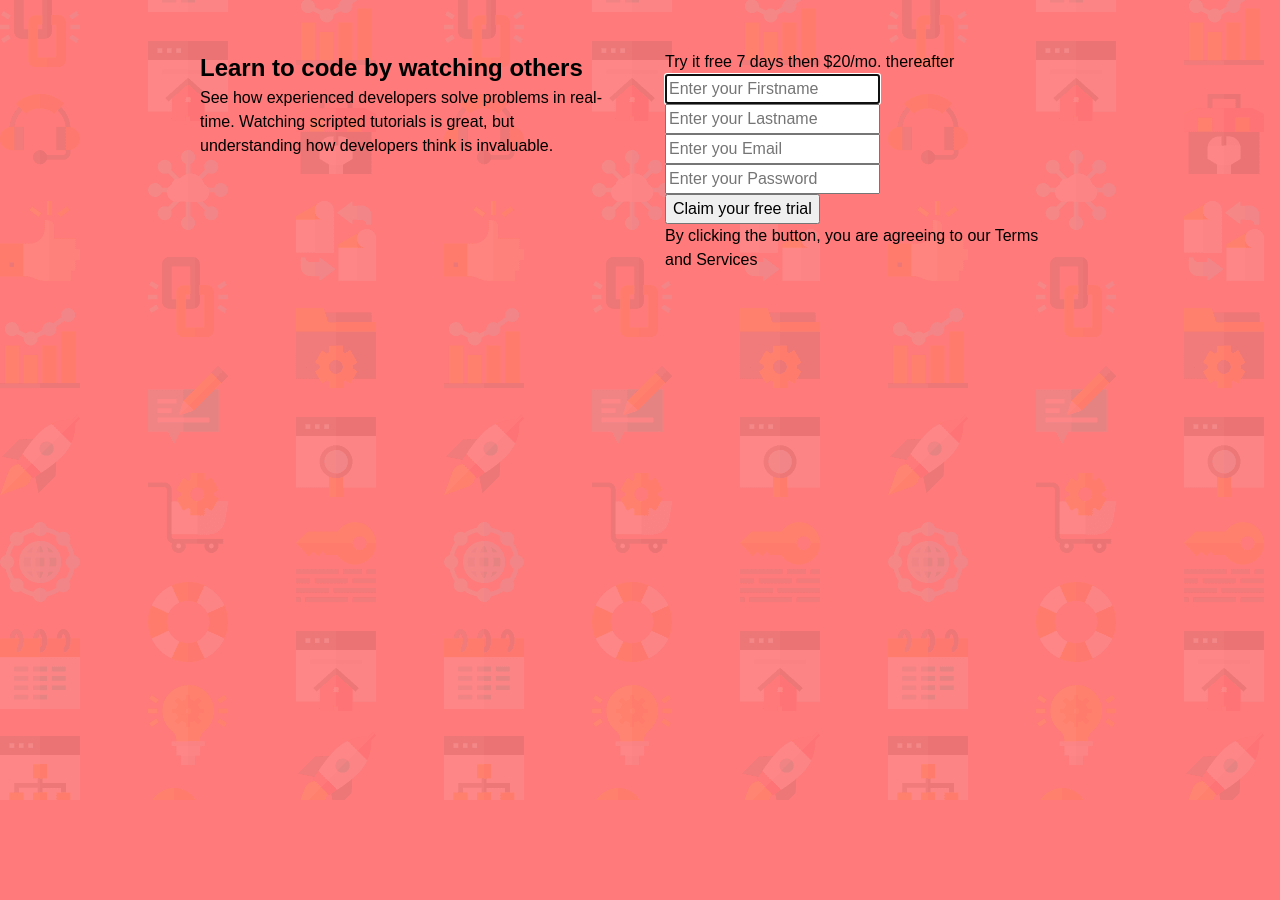
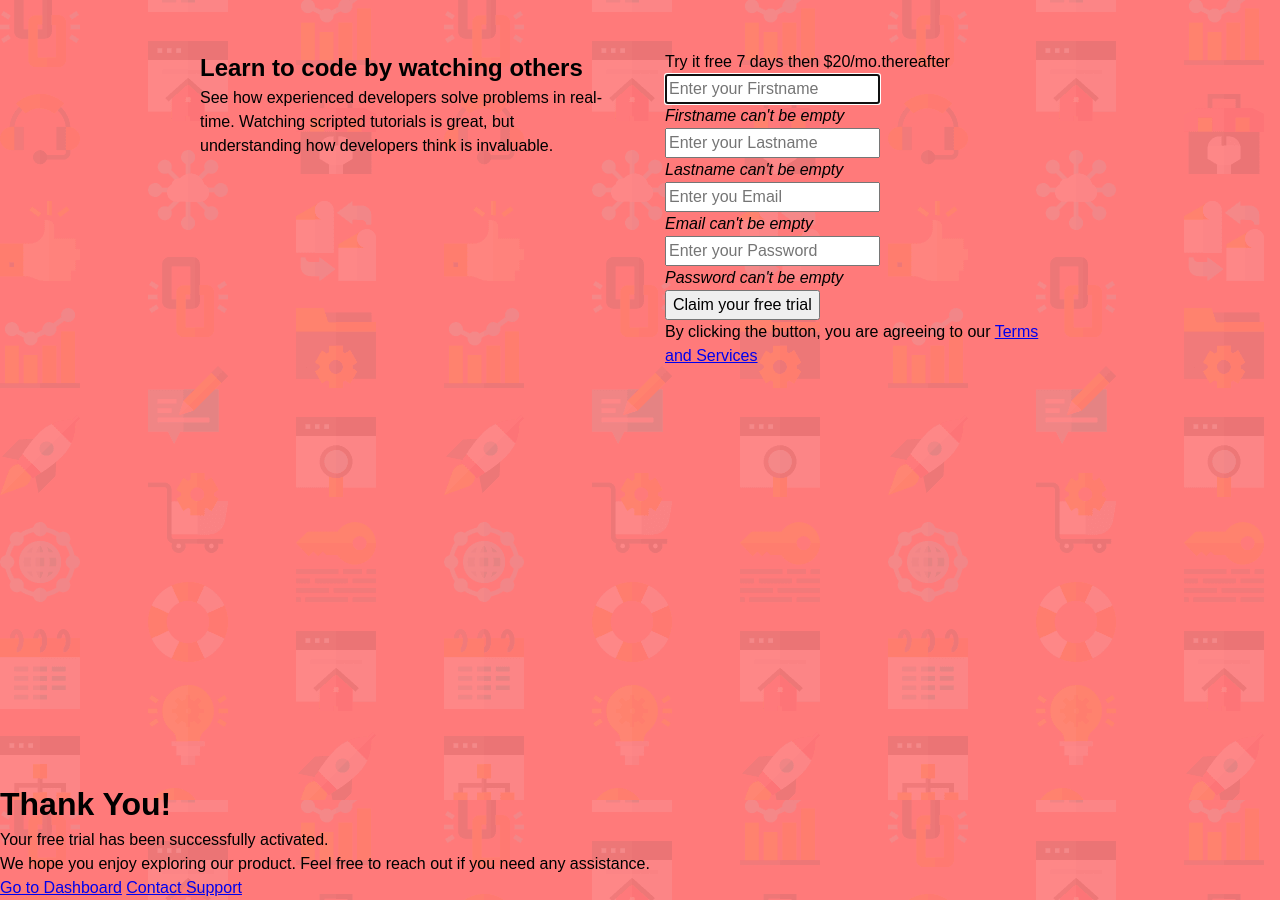
Before and after one commit to abhi-zero/intro-component-with-signup-form, a plain HTML site: page index.html in a window 1280 px wide. Before the commit the page ends 800 px from the top, so only its background shows below. Drawn offline with Linux system fonts and the light colour scheme; a web font is replaced by a local one.

Commit message:
update html and add a new component thnaks card

```diff
--- a/index.html
+++ b/index.html
@@ -9,6 +9,8 @@
       href="./images/favicon-32x32.png">
 
     <link rel="stylesheet" href="./styles/component.css">
+    <link rel="preload" href="your-font.woff2" as="font" type="font/woff2" crossorigin="anonymous">
+    <script defer src="./script/claim-trial.js"></script>
 
     <title>Frontend Mentor | Intro component with sign up form</title>
 
@@ -26,33 +28,54 @@
       </section>
       <section class="offer-form">
         <div class="offer-block">
-          Try it free 7 days then $20/mo. thereafter
+          Try it free 7 days <span class="offertext-light-color">then $20/mo.thereafter</span>
         </div>
         <form action>
 
-          <input type="text" name="firstname" id="firstname"
+          <div class="inputs">
+            <input type="text" name="firstname" id="firstname"
             autocapitalize="characters" placeholder="Enter your Firstname"
             required autofocus>
-
+          <p class="error" data-erroron="firstname"><em>Firstname can't be empty</em></p>
           <input type="text" name="lastname" id="lastname"
             autocapitalize="characters" placeholder="Enter your Lastname"
             required>
-
+          <p class="error" data-erroron="lastname"><em>Lastname can't be empty</em></p>
           <input type="email" name="email" id="email"
             placeholder="Enter you Email" required>
+
+          <p class="error" data-erroron="Email"><em>Email can't be empty</em></p>
 
           <input type="password" name="password" id="password"
             placeholder="Enter your Password">
 
+            <p class="error" data-erroron="Password"><em>Password can't be empty</em></p>
+          </div>
+
           <div class="sumbit-bottomtext">
-            <button type="submit"> Claim your free trial </button>
+            <button type="submit" class="btn btn-submit"> Claim your free trial </button>
 
             <p class="bottom-text">By clicking the button, you are agreeing to
-              our Terms and Services</p>
+              our <a href="#" target="_blank" rel="noopener noreferrer" class="terms-services">Terms and Services</a> </p>
+
           </div>
         </form>
       </section>
     </main>
 
+    <div class="thank-you-component">
+      <div class="thank-you-banner">
+        <h1 class="title">Thank You!</h1>
+        <p class="success-msg">Your free trial has been successfully activated.</p>
+      </div>
+      <div class="thank-you-details">
+        <p>We hope you enjoy exploring our product. Feel free to reach out if you need any assistance.</p>
+      </div>
+      <div class="thank-you-actions">
+        <a  href="/dashboard" class="btn-primary btn">Go to Dashboard</a>
+        <a href="/support" class="btn-secondary btn">Contact Support</a>
+      </div>
+    </div>
+
   </body>
 </html>
```
